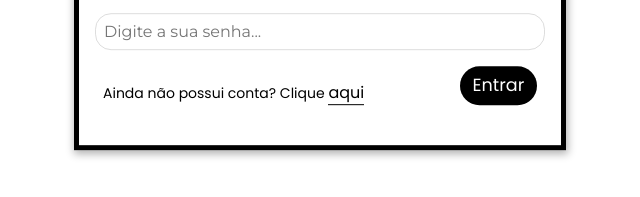
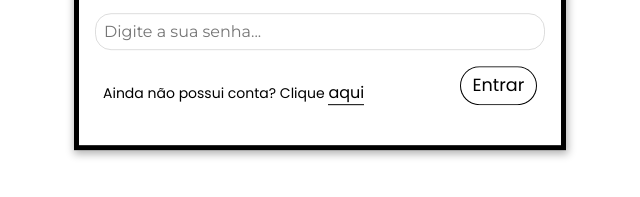
Before and after one commit to Novout/he4rtlabs-challenges-03-resolution, a website built with Vite: page index.html in a window 1280 px wide. In both pictures the pointer is over the button "Entrar". Shown: the part 407-604 px from the top of the page, without its empty margins (320-960 px from the left). Built offline with nearby package versions, Linux system fonts and the light colour scheme.

Commit message:
feat: css improvements

```diff
--- a/src/index.css
+++ b/src/index.css
@@ -7,6 +7,8 @@
   margin: 0;
   outline: 0;
   font-size: 16px;
+  -webkit-font-smoothing: antialiased;
+  -moz-osx-font-smoothing: grayscale;
 }
 
 body {
@@ -162,6 +164,7 @@ body {
   cursor: pointer;
   color: var(--t2);
   padding: 0.4rem 0.8rem;
+  transition: all 0.1s ease-in;
 }
 
 .enter--register {
@@ -200,6 +203,19 @@ body {
   cursor: pointer;
   color: var(--t3);
   padding: 0.4rem 0.8rem;
+  transition: all 0.1s ease-in;
+}
+
+.enter--register > button:hover {
+  background: none;
+  color: var(--t2);
+  box-shadow: inset 0px 0px 0px 1px var(--t3);
+}
+
+.enter--login > button:hover {
+  background: none;
+  color: var(--t3);
+  box-shadow: inset 0px 0px 0px 1px var(--t3);
 }
 
 .background {
```
